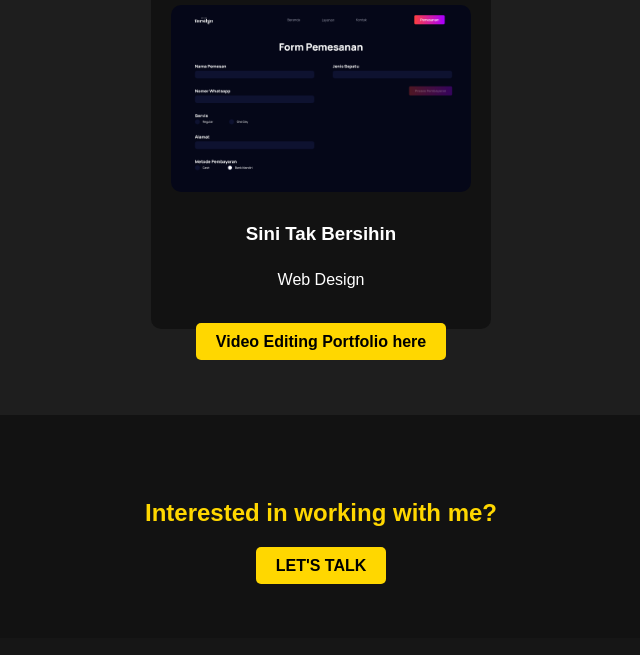
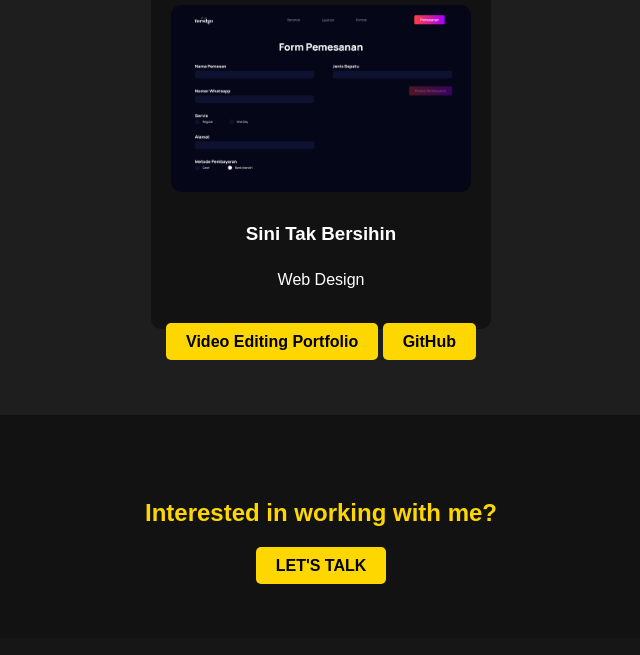
Before and after one commit to VicoPratama/Portfolio-Vico, a plain HTML site: page index.html in a window 1280 px wide. Shown: the part 2767-3422 px from the top of the page, without its empty margins (319-959 px from the left). Drawn offline with Linux system fonts and the light colour scheme.

Commit message:
Add files via upload

```diff
--- a/index.html
+++ b/index.html
@@ -83,7 +83,8 @@
                 <p>Web Design</p>
             </div>
         </div>
-        <a href="https://drive.google.com/file/d/1kZ4GBe03zxlP9MJ8Y_TPJ3F2slGlsNvM/view?usp=sharing" class="btn">Video Editing Portfolio here</a>
+        <a href="https://drive.google.com/file/d/1kZ4GBe03zxlP9MJ8Y_TPJ3F2slGlsNvM/view?usp=sharing" class="btn">Video Editing Portfolio</a>
+        <a href="https://github.com/VicoPratama" class="btn">GitHub</a>
     </section>
 
     <section id="contact">
```
